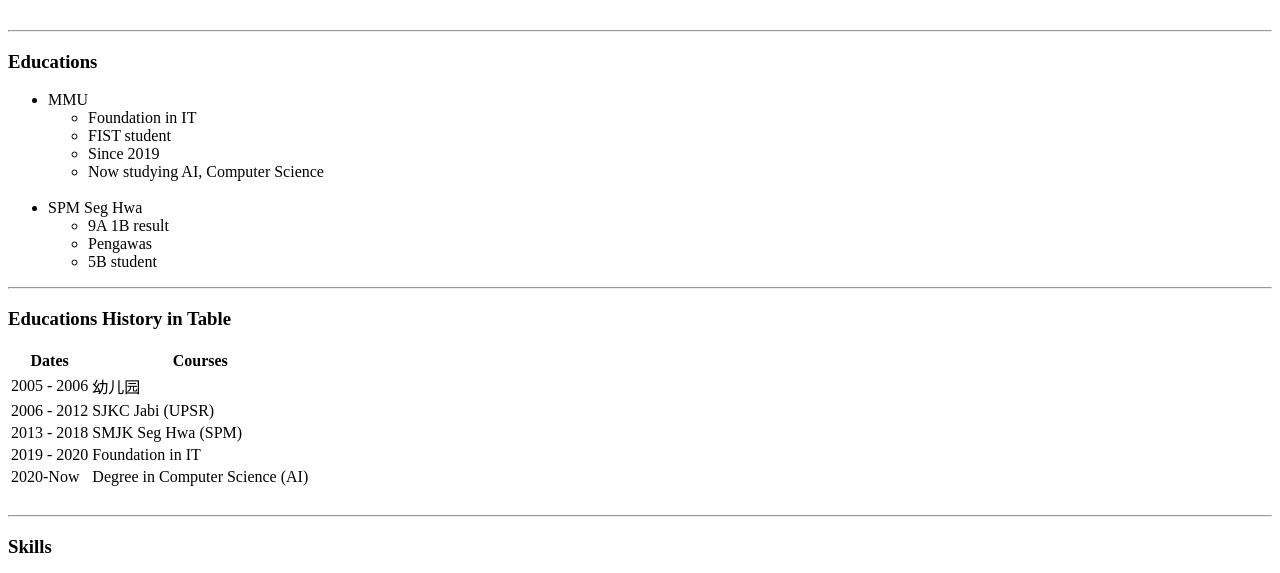
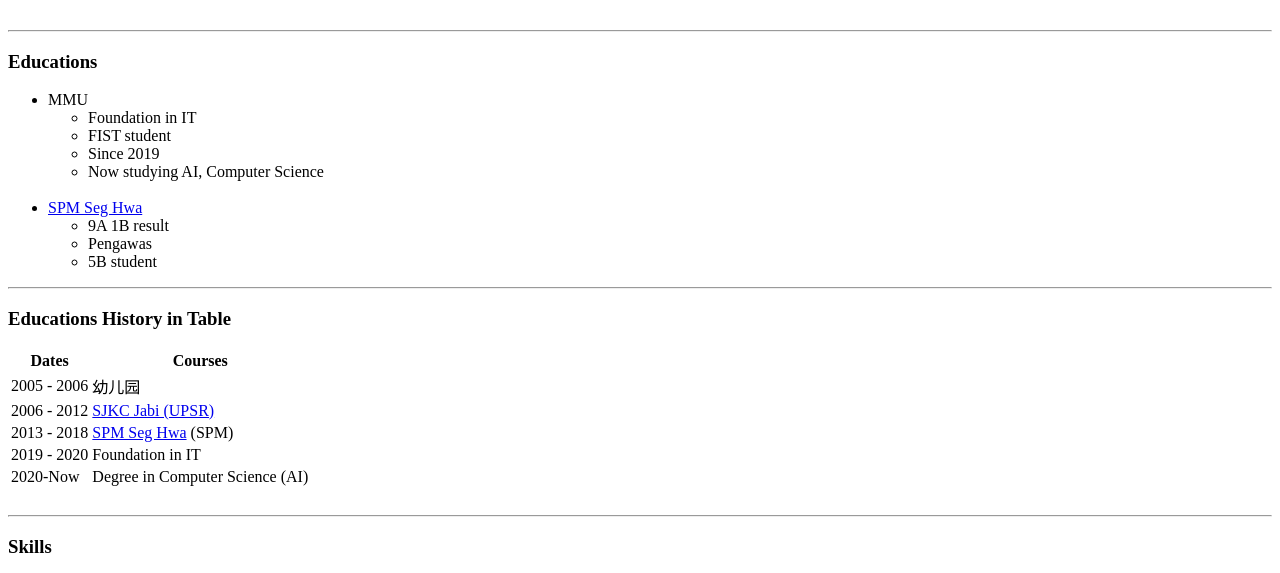
Before and after one commit to shisian512/cv, a plain HTML site: page index.html in a window 1280 px wide. Shown: the part 195-768 px from the top of the page. Drawn offline with Linux system fonts and the light colour scheme.

Commit message:
updated links

```diff
--- a/index.html
+++ b/index.html
@@ -33,7 +33,7 @@
       <li>Now studying AI, Computer Science</li>
     </ul>
     <br>
-    <li>SPM Seg Hwa</li>
+    <li><a href="https://en.wikipedia.org/wiki/SMJK_Seg_Hwa">SPM Seg Hwa</a></li>
     <ul>
       <li>9A 1B result</li>
       <li>Pengawas</li>
@@ -57,11 +57,11 @@
       </tr>
       <tr>
         <td> 2006 - 2012 </td>
-        <td> SJKC Jabi (UPSR)</td>
+        <td> <a href="https://www.facebook.com/sjkcjabi/">SJKC Jabi (UPSR)</a></td>
       </tr>
       <tr>
         <td> 2013 - 2018 </td>
-        <td> SMJK Seg Hwa (SPM)</td>
+        <td> <a href="https://en.wikipedia.org/wiki/SMJK_Seg_Hwa">SPM Seg Hwa</a> (SPM)</td>
       </tr>
       <tr>
         <td> 2019 - 2020 </td>
```
